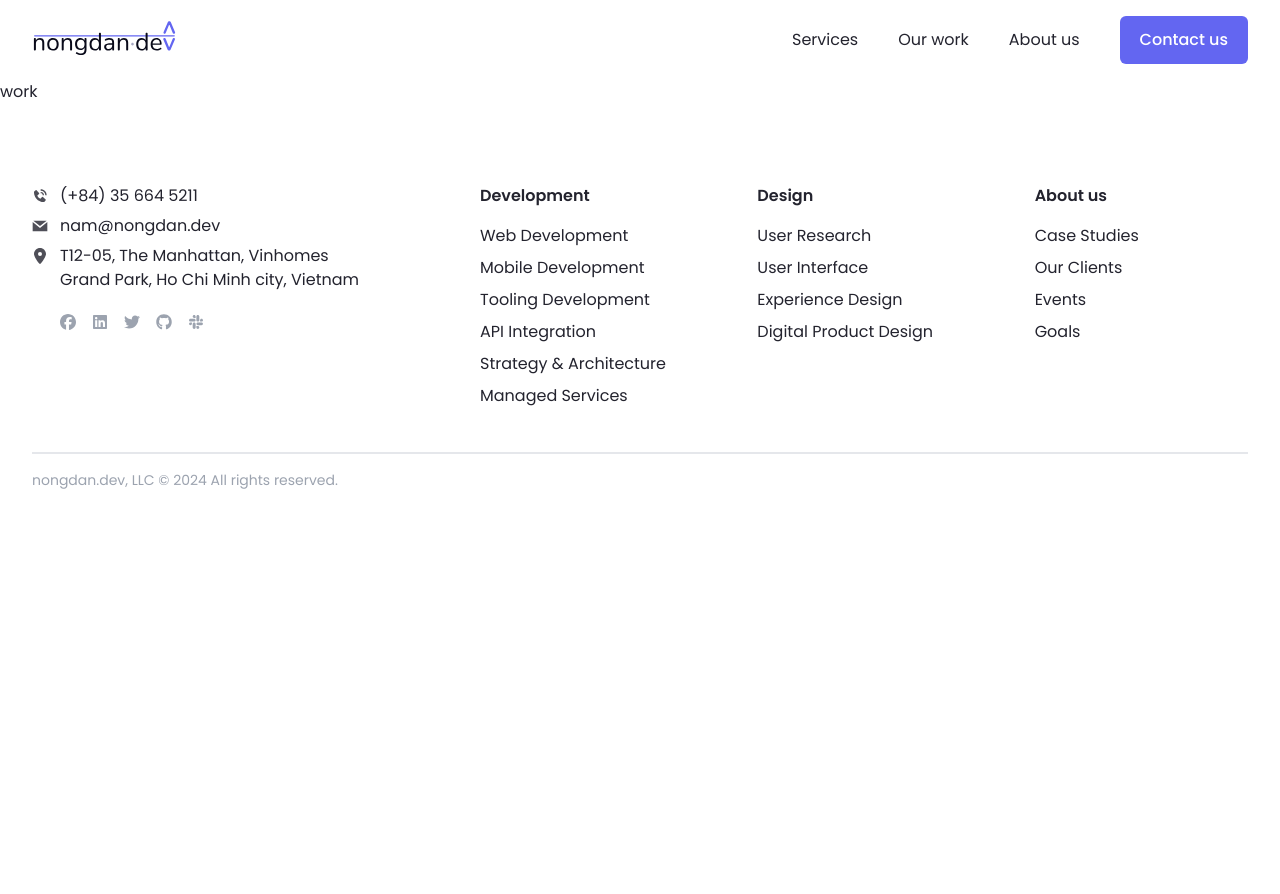
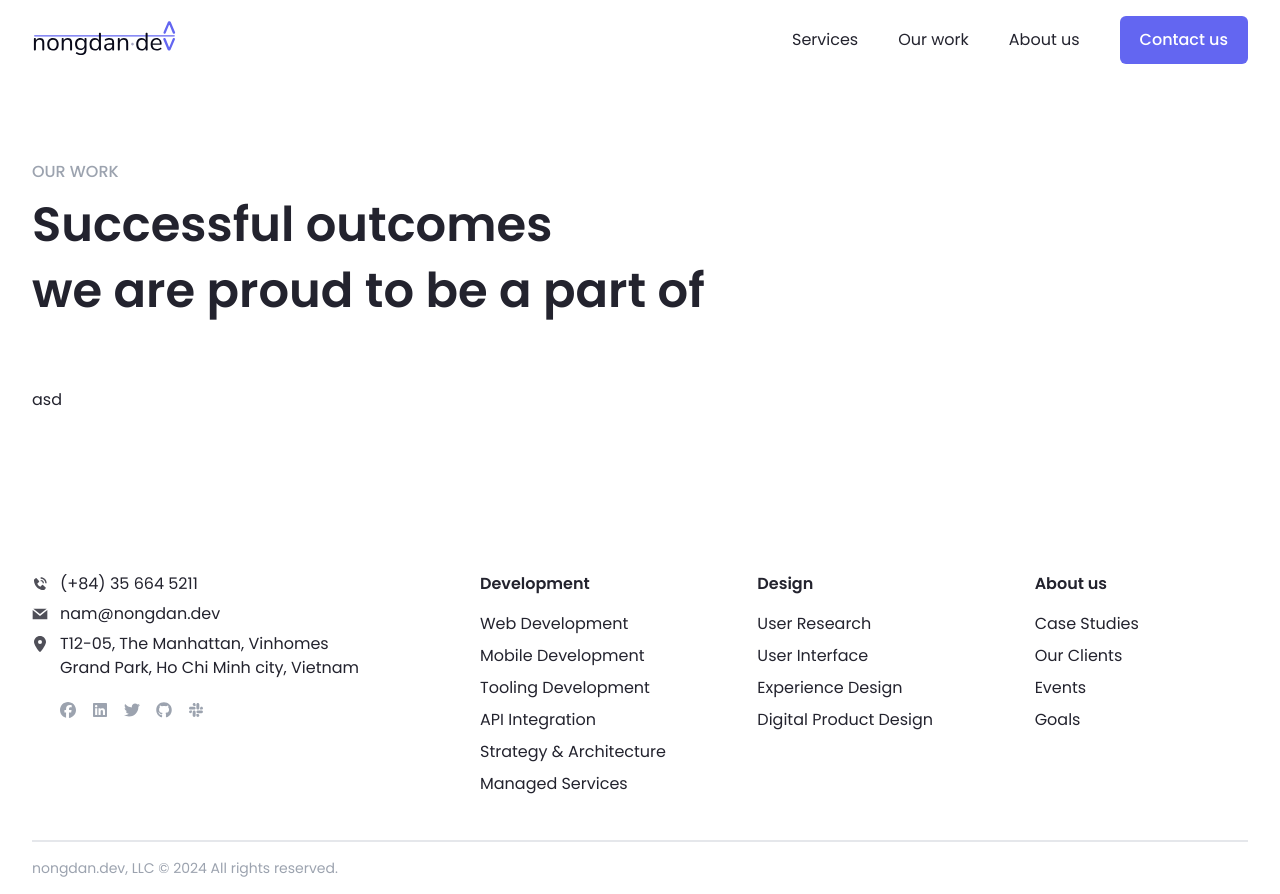
Before and after one commit to nongdan-dev/website, a React (Vite) app: page /work in a window 1280 px wide. Before the commit the page ends 800 px from the top, so only its background shows below. Built offline with nearby package versions, Linux system fonts and the light colour scheme.

Commit message:
Update our work

```diff
--- a/src/pages/OurWork/index.tsx
+++ b/src/pages/OurWork/index.tsx
@@ -1,5 +1,22 @@
+import { Fragment } from 'react'
+
+import { LineBreak, Section } from '@/components'
+
 function OurWorkPage() {
-  return <div>work</div>
+  return (
+    <Fragment>
+      <Section
+        subtitle='our work'
+        title={
+          <Fragment>
+            Successful outcomes <LineBreak /> we are proud to be a part of
+          </Fragment>
+        }
+      >
+        <div className='mt-16'>asd</div>
+      </Section>
+    </Fragment>
+  )
 }
 
 export default OurWorkPage
```
